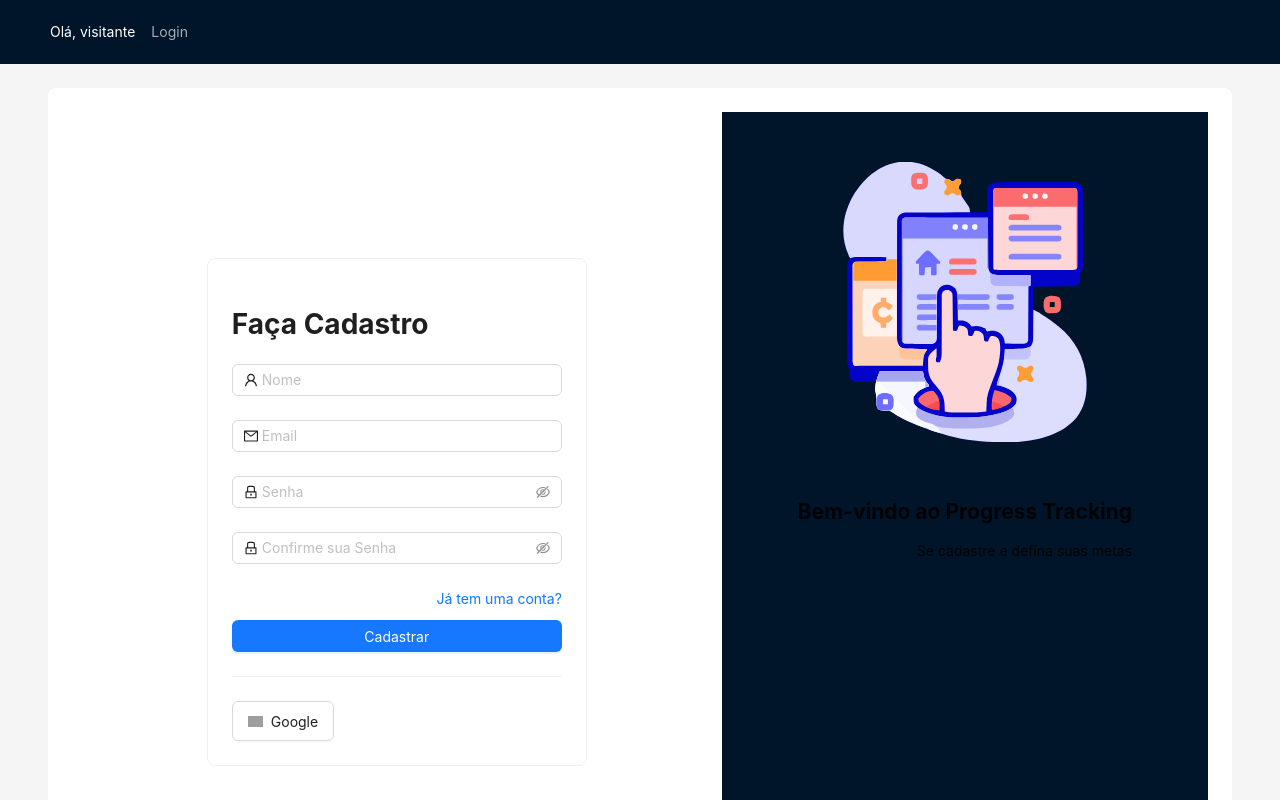
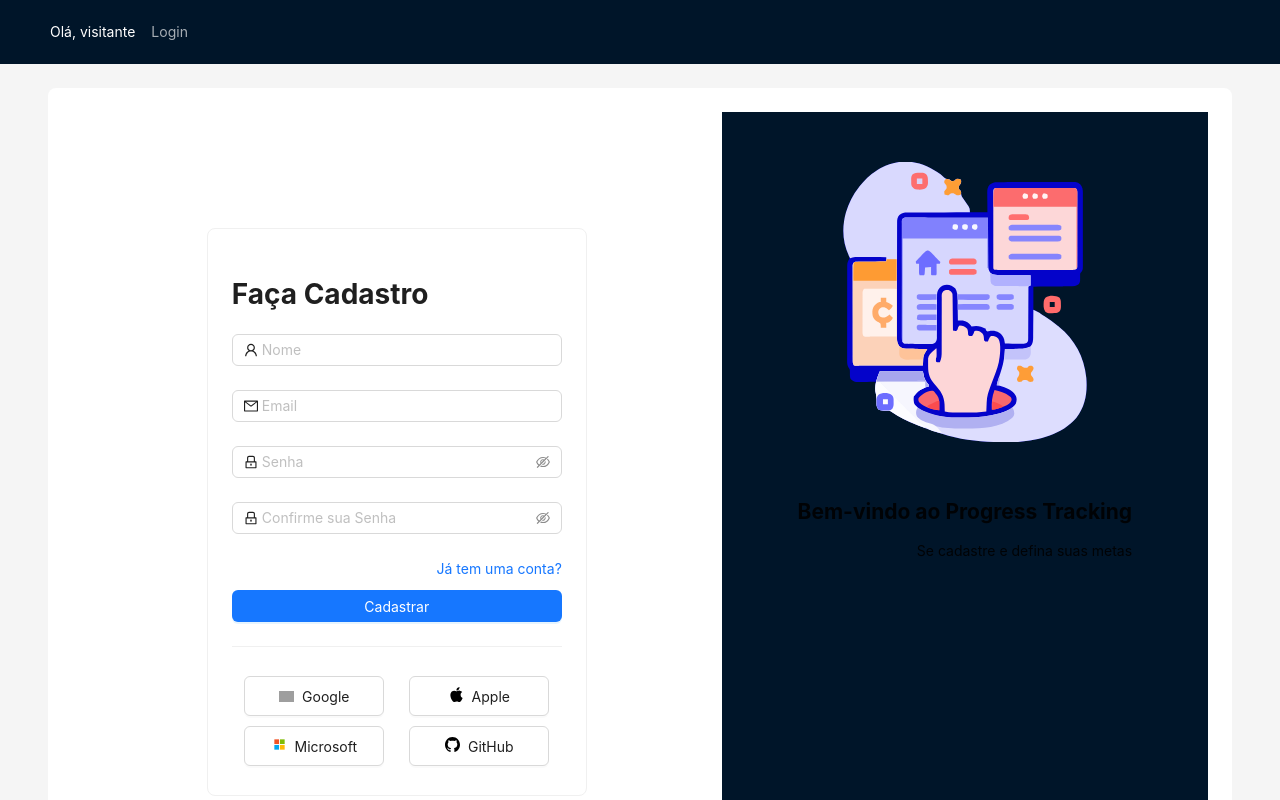
Before and after one commit to micaelomota/live-youtube-web-app, a React (Create React App) app in the folder frontend/: page /auth/sign-up in a window 1280 px wide. Shown: the top 800 px of the page. Built offline with nearby package versions, Linux system fonts and the light colour scheme; no server answers; the database is empty; grey boxes are pictures that could not be loaded.

Commit message:
fix: Button elements replaced by the login buttons component

```diff
--- a/frontend/src/screens/signin/SignInScreen.tsx
+++ b/frontend/src/screens/signin/SignInScreen.tsx
@@ -8,23 +8,10 @@ import googleLogo from "../../assets/googleLogo.svg";
 import logo from "../../assets/logo.svg";
 import { SignInForm } from "../../components/SignInForm";
 import { useNavigate } from "react-router-dom";
-
-const onClickSignInWithGoogle = async () => {
-  const provider = new GoogleAuthProvider();
-  return signInWithPopup(auth, provider);
-};
+import { SignInButtons } from "../../components/SignInButtons";
 
 export const SignInScreen = () => {
   const [isBroken, setIsBroken] = useState(false);
-  const navigate = useNavigate();
-
-  const handleSignIn = async () => {
-    await onClickSignInWithGoogle()
-      .then(() => navigate("/"))
-      .catch((error) => {
-        console.log(error);
-      });
-  };
 
   return (
     <Layout style={signInStyles.layout}>
@@ -33,13 +20,7 @@ export const SignInScreen = () => {
           <h1>Faça Login</h1>
           <SignInForm />
           <Divider />
-          <Button
-            style={signInStyles.button}
-            onClick={handleSignIn}
-            icon={<img src={googleLogo} alt="Logo da Google." width="15px" />}
-          >
-            Google
-          </Button>
+          <SignInButtons isBroken={isBroken}/>
         </Card>
       </Layout.Content>
       <Layout.Sider
--- a/frontend/src/screens/signin/signIn.styles.ts
+++ b/frontend/src/screens/signin/signIn.styles.ts
@@ -32,12 +32,6 @@ const siderDiv: React.CSSProperties = {
   marginTop: '40px',
 }
 
-const button: React.CSSProperties = {
-  height: '40px',
-  display: 'flex',
-  alignItems: 'center',
-}
-
 const image: React.CSSProperties = {
   width: '280px',
 }
@@ -51,7 +45,6 @@ export const signInStyles = {
   layout,
   content,
   sider,
-  button,
   image,
   siderContent,
   card,
--- a/frontend/src/screens/signup/SignUpScreen.tsx
+++ b/frontend/src/screens/signup/SignUpScreen.tsx
@@ -1,29 +1,13 @@
 import { useState } from "react";
-import { Button, Card, Divider, Layout } from "antd";
-import { auth } from "../../config/firebase";
+import { Card, Divider, Layout } from "antd";
 import logo from "../../assets/logo.svg";
 import { signUpStyles } from "./signUp.styles";
 import { SignUpForm } from "../../components/SignUpForm";
 import { useNavigate } from "react-router-dom";
-import { GoogleAuthProvider, signInWithPopup } from "firebase/auth";
-import googleLogo from "../../assets/googleLogo.svg";
-
-const onClickSignInWithGoogle = async () => {
-    const provider = new GoogleAuthProvider();
-    return signInWithPopup(auth, provider);
-  };
+import { SignInButtons } from "../../components/SignInButtons";
 
 export const SignUpScreen = () => {
   const [isBroken, setIsBroken] = useState(false);
-  const navigate = useNavigate();
-
-  const handleSignIn = async () => {
-    await onClickSignInWithGoogle()
-      .then(() => navigate("/"))
-      .catch((error) => {
-        console.log(error);
-      });
-  };
 
   return (
     <Layout style={signUpStyles.layout}>
@@ -32,13 +16,7 @@ export const SignUpScreen = () => {
           <h1>Faça Cadastro</h1>
           <SignUpForm />
           <Divider />
-          <Button
-            style={signUpStyles.button}
-            onClick={handleSignIn}
-            icon={<img src={googleLogo} alt="Logo da Google." width="15px" />}
-          >
-            Google
-          </Button>
+          <SignInButtons isBroken={isBroken} />
         </Card>
       </Layout.Content>
       <Layout.Sider
```
